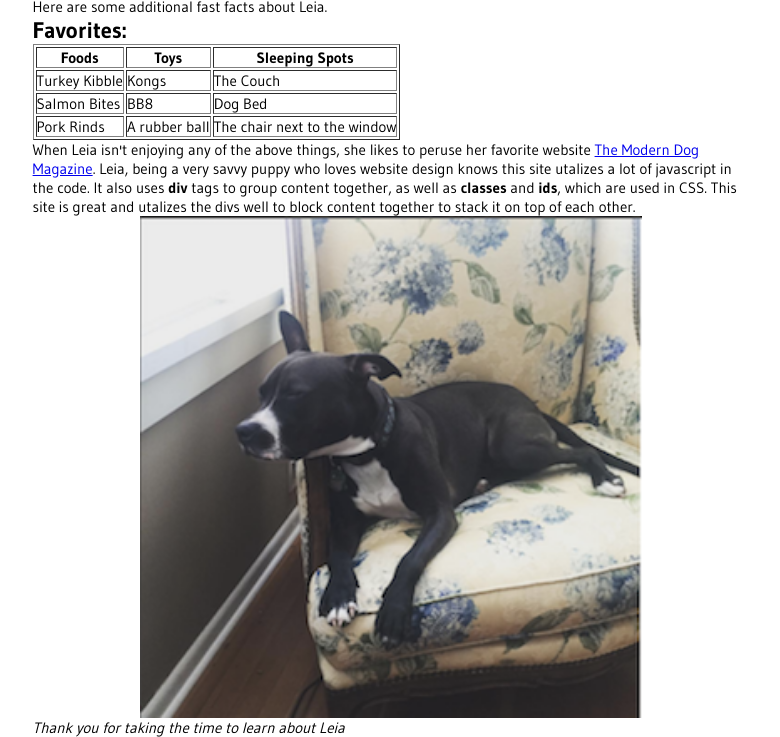
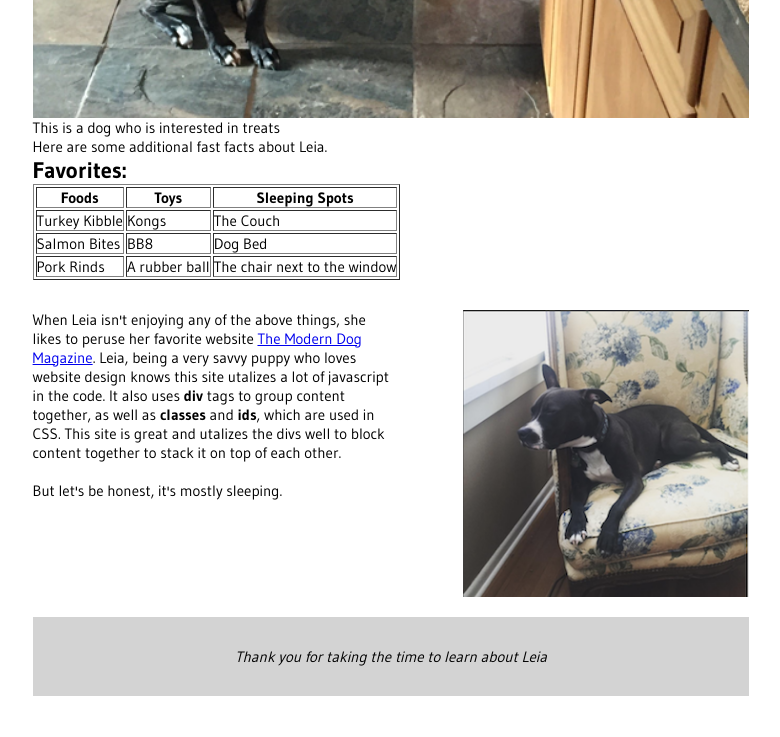
Before and after one commit to CassiG/2.5-website, a plain HTML site: page index.html in a window 1280 px wide. Shown: the part 1099-1836 px from the top of the page, without its empty margins (249-1029 px from the left). After the commit the page ends 1795 px from the top, so only its background shows below. Drawn offline with nearby package versions, Linux system fonts and the light colour scheme; files that its build step writes are made by us from their sources; a web font is replaced by a local one.

Commit message:
Adjust footer and bottom paragraph of homepage siteclear

```diff
--- a/index.html
+++ b/index.html
@@ -65,14 +65,16 @@
 			</tr>
 		</table>
 
-		<p>When Leia isn't enjoying any of the above things, she likes to peruse her favorite website <a href="http://moderndogmagazine.com/" target="_blank">The Modern Dog Magazine</a>. Leia, being a very savvy puppy who loves website design knows this site utalizes a lot of javascript in the code. It also uses <b>div</b> tags to group content together, as well as <b>classes</b> and <b>ids</b>, which are used in CSS. This site is great and utalizes the divs well to block content together to stack it on top of each other.</p>
+		<section id="leia-facts">
+				<img src="images/leia-sleeping.png" class="sleeping-puppy" alt="Sleeping Leia">
 
-		<figure>
-			<img src="images/leia-sleeping.png" alt="Sleeping Leia">
+		<p id="about">When Leia isn't enjoying any of the above things, she likes to peruse her favorite website <a href="http://moderndogmagazine.com/" target="_blank">The Modern Dog Magazine</a>. Leia, being a very savvy puppy who loves website design knows this site utalizes a lot of javascript in the code. It also uses <b>div</b> tags to group content together, as well as <b>classes</b> and <b>ids</b>, which are used in CSS. This site is great and utalizes the divs well to block content together to stack it on top of each other.<br /><br />
 
-		</figure>
+		But let's be honest, it's mostly sleeping.
 
-		<p><em>Thank you for taking the time to learn about Leia</em></p>
+		</p>
+		</section>
+		<p class="footer"><em>Thank you for taking the time to learn about Leia</em></p>
 	</main>
 </body>
 </html>
--- a/styles/styles.css
+++ b/styles/styles.css
@@ -69,12 +69,18 @@ nav a:hover {
 	background-color: lightgrey;
 }
 
+.footer {
+	text-align: center;
+	background-color: lightgrey;
+	padding: 30px;
+	position: relative;
+	top: 20px;
+}
 
 
 
 @media only screen  and (min-width : 1024px) {
 	img {
-		width: 70%;
 		display: block;
 		margin: 0 auto;
 		clear: both;
@@ -85,6 +91,7 @@ nav a:hover {
 	}
 
 	.head-img {
+		width: 70%;
 		margin-top: 50px;
 		clear: both;
 	}
@@ -118,4 +125,22 @@ nav a:hover {
     	display: block;
     	margin: 0 auto;
 	}
+
+	section#leia-facts {
+		padding: 30px 0px;
+	}
+
+	p#about {
+		float:left;
+		width: 50%;
+	}
+
+	img.sleeping-puppy{
+		float: right;
+		width: 40%;
+	}
+
+	.footer {
+		clear: both;
+	}
 }
```
